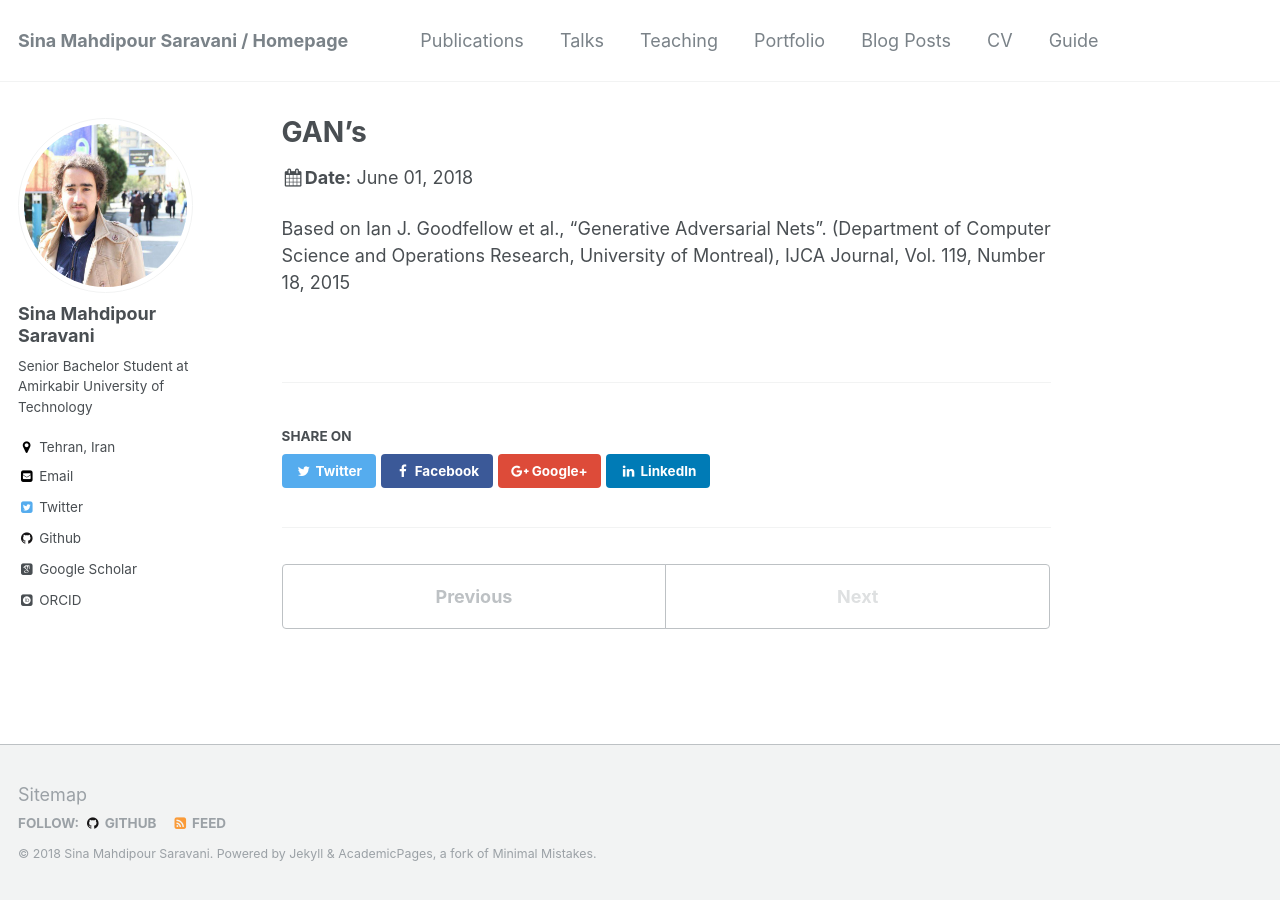
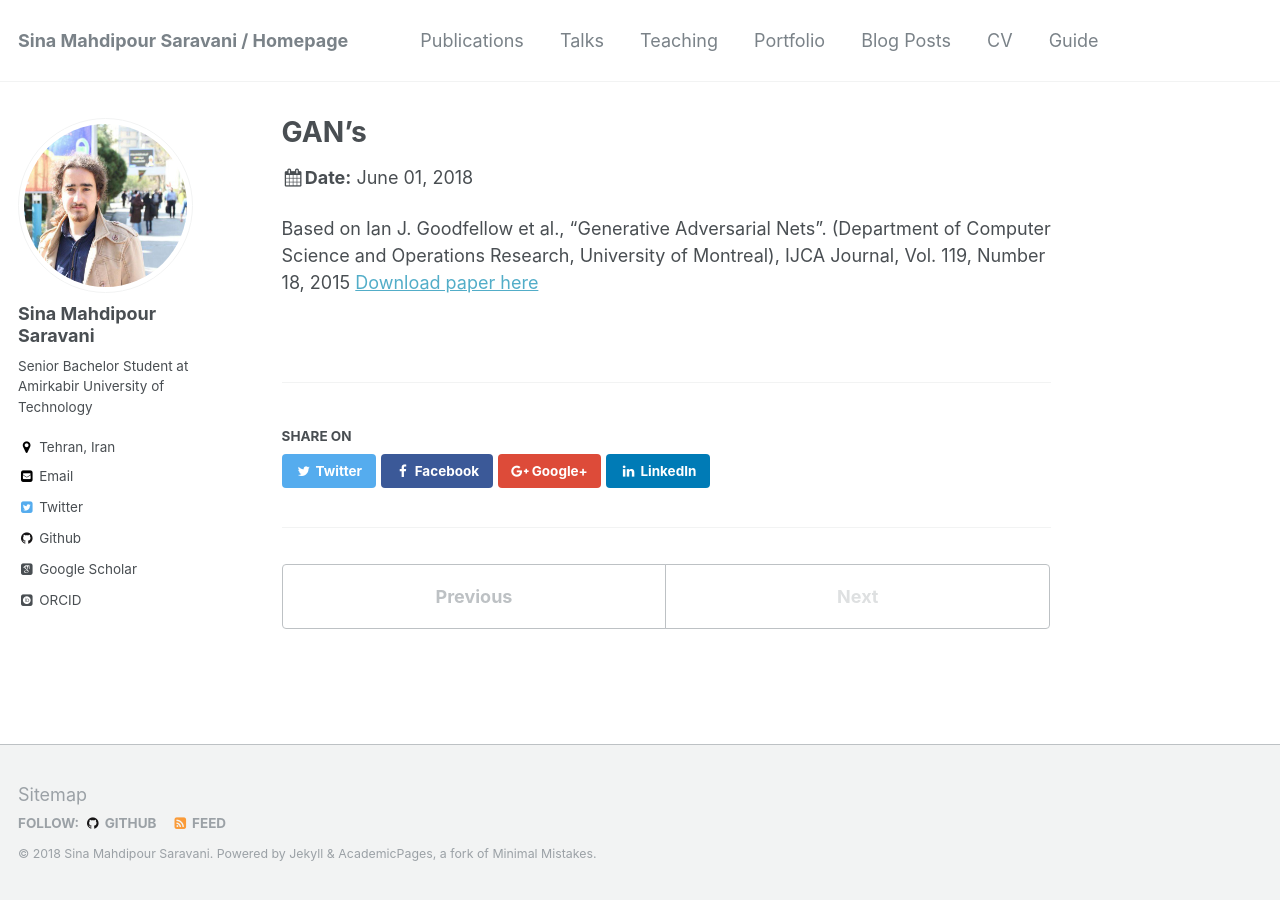
Before and after one commit to sinamps/sinamps.github.io, a Jekyll site: the page built from _talks/gan.md, in a window 1280 px wide. Built offline with Jekyll 4.4.1, drawn with Linux system fonts in a browser that asks for light colours; some web fonts are replaced.

Commit message:
changing talks 2

```diff
--- a/_talks/gan.md
+++ b/_talks/gan.md
@@ -9,3 +9,4 @@
 ---
 
 Based on Ian J. Goodfellow et al., "Generative Adversarial Nets". (Department of Computer Science and Operations Research, University of Montreal), IJCA Journal, Vol. 119, Number 18, 2015
+[Download paper here](http://academicpages.github.io/files/paper3.pdf)
```
